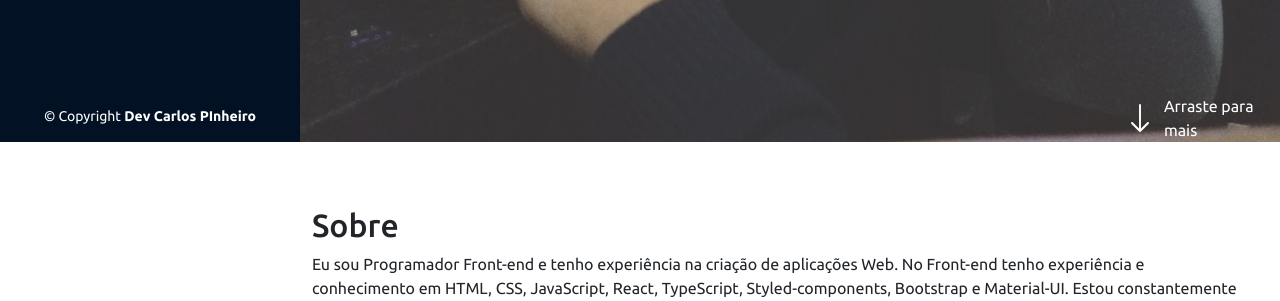
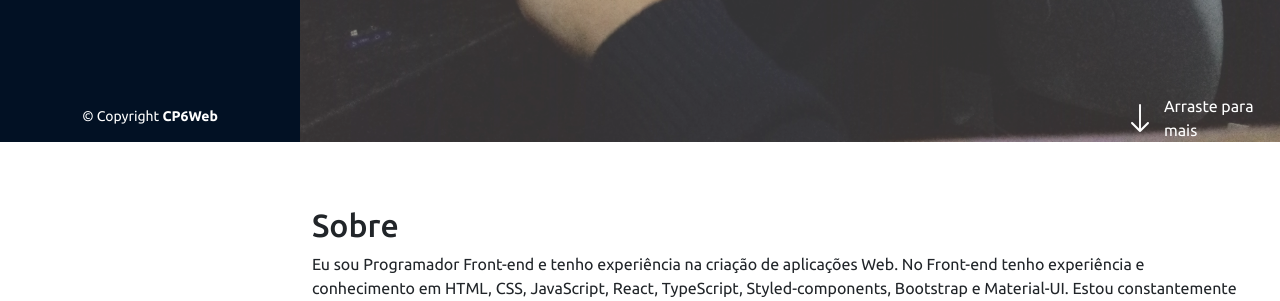
Before and after one commit to Mr1984-Pinheiro/Portifolio, a Flask app: page / in a window 1280 px wide. Shown: the part 658-959 px from the top of the page. Run offline with Flask 2, Linux system fonts and the light colour scheme; some libraries are stand-ins or nearby versions.

Commit message:
Copyright

```diff
--- a/templates/index.html
+++ b/templates/index.html
@@ -670,7 +670,7 @@
     <footer id="footer">
         <div class="container">
           <div class="text-center">
-            &copy; Copyright <strong>Dev Carlos PInheiro</strong>
+            &copy; Copyright <strong>CP6Web</strong>
           </div>
         </div>
     </footer>
```
